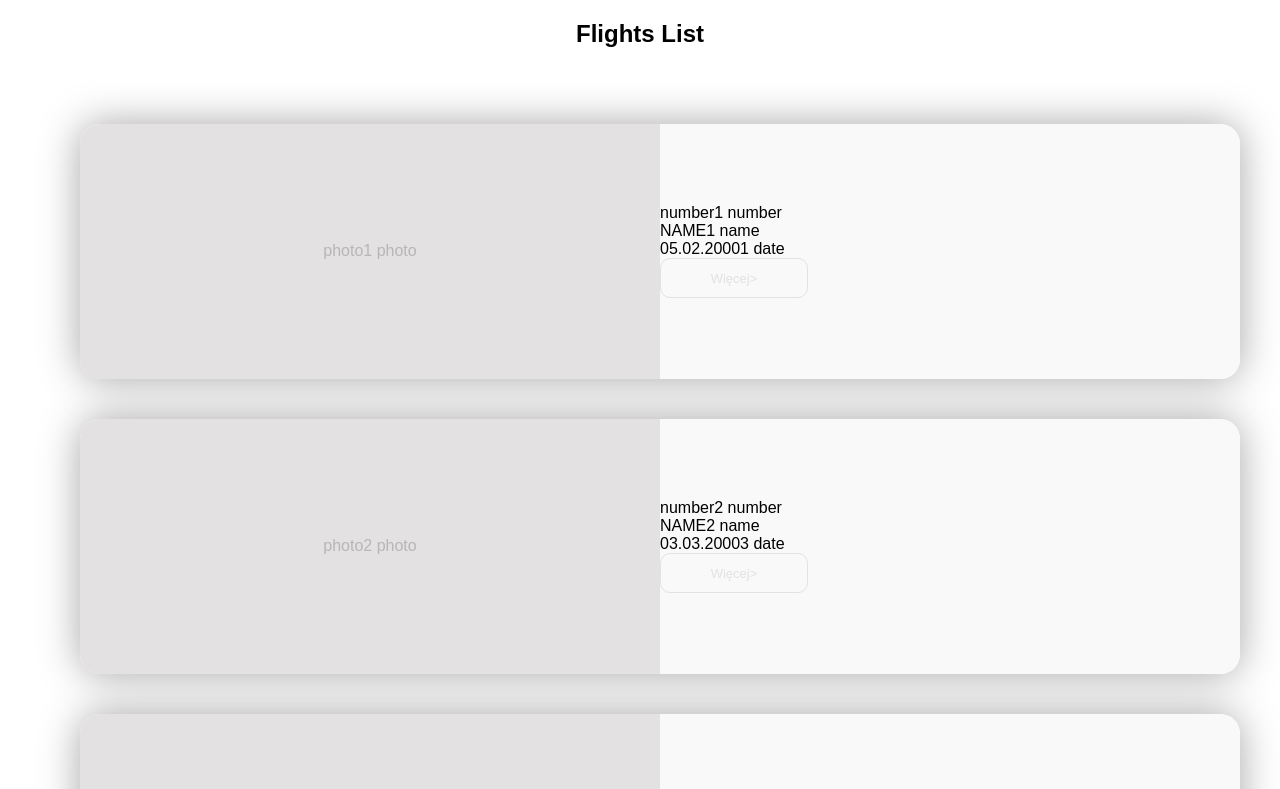
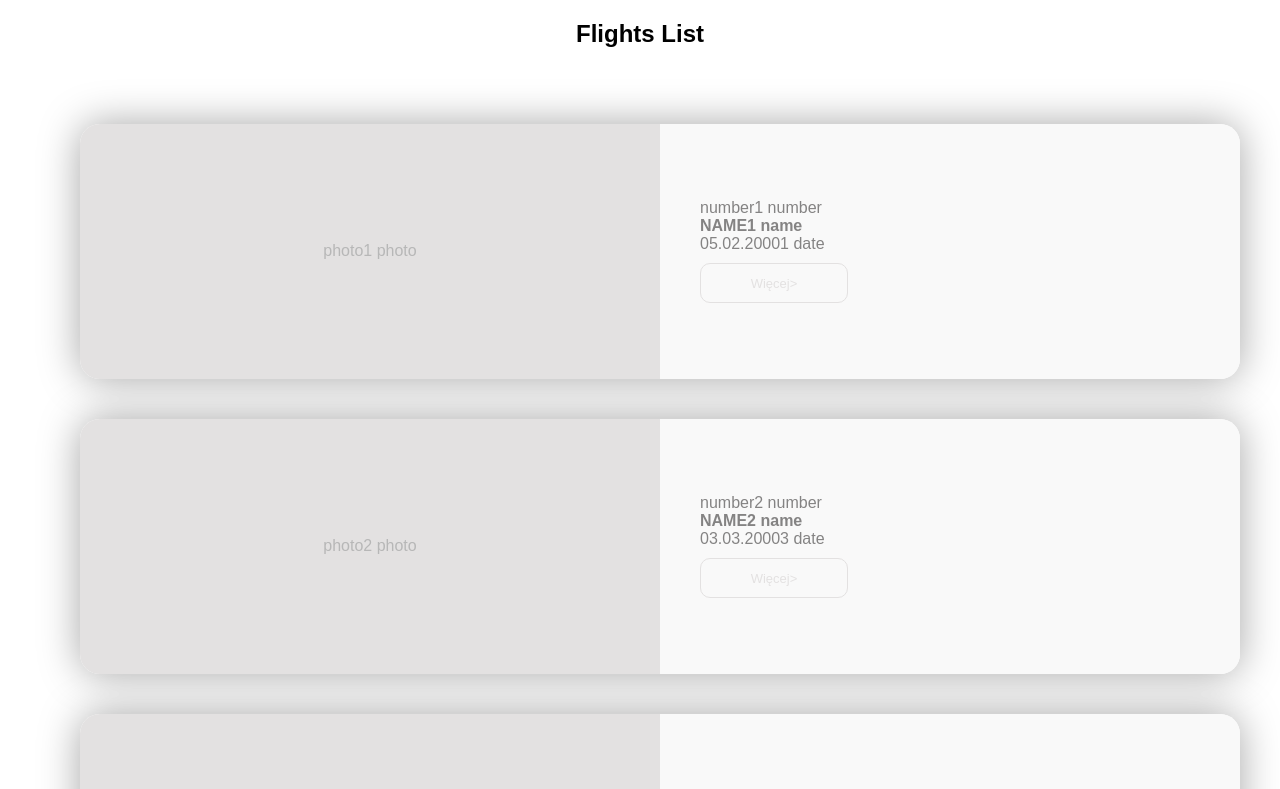
Before and after one commit to karolinaskorupska/cloudservices, a React (Create React App) app: page / in a window 1280 px wide. Shown: the top 789 px of the page. Built offline with nearby package versions, Linux system fonts and the light colour scheme.

Commit message:
styles done

```diff
--- a/src/assets/styles/theme.js
+++ b/src/assets/styles/theme.js
@@ -6,6 +6,7 @@ export const theme = {
     buttonActive: 'lightblue',
     photoBkg: 'rgb(227, 225, 225)',
     txtLight: 'rgb(183, 183, 183)',
+    txtDark: '#848383',
   },
   fontSize: {
     xsmallFont: '13px',
--- a/src/components/FlightsListItem/FlightsListItem.js
+++ b/src/components/FlightsListItem/FlightsListItem.js
@@ -1,14 +1,14 @@
 import React from 'react';
 import PropTypes from 'prop-types';
-import { Element, FlightMainPhoto, FlightInfo } from './FlightsListItem.styled';
+import { Element, FlightMainPhoto, FlightInfo, FlightNumber, FlightName } from './FlightsListItem.styled';
 import ButtonMore from 'components/buttons/ButtonMore';
 
 const FlightsListItem = ({ flightData: { flightDate, flightMainPhoto = 'no photo', flightName, flightNumber } }) => (
   <Element className="flightsListElement" key={flightNumber}>
     <FlightMainPhoto className="flightMainPhoto">{flightMainPhoto} photo</FlightMainPhoto>
     <FlightInfo className="flightInfo">
-      <span className="flightNumber">{flightNumber} number</span>
-      <div className="flightName">{flightName} name</div>
+      <FlightNumber className="flightNumber">{flightNumber} number</FlightNumber>
+      <FlightName className="flightName">{flightName} name</FlightName>
       <div className="flightDate">{flightDate} date</div>
       <ButtonMore />
     </FlightInfo>
--- a/src/components/FlightsListItem/FlightsListItem.styled.js
+++ b/src/components/FlightsListItem/FlightsListItem.styled.js
@@ -32,6 +32,7 @@ export const FlightMainPhoto = styled.div`
   justify-content: center;
   align-items: center;
   color: ${({ theme }) => theme.colors.txtLight};
+  font-size: ${({ theme }) => theme.fontSize.mediumFont};
 `;
 
 export const FlightInfo = styled.div`
@@ -42,6 +43,8 @@ export const FlightInfo = styled.div`
   flex-direction: column;
   justify-content: center;
   align-items: flex-start;
+  color: ${({ theme }) => theme.colors.txtDark};
+  padding-left: 40px;
 `;
 
 export const FlightNumber = styled.span`
@@ -49,3 +52,7 @@ export const FlightNumber = styled.span`
   font-size: ${({ theme }) => theme.fontSize.mediumFont};
   font-weight: 400;
 `;
+
+export const FlightName = styled.span`
+  font-weight: 800;
+`;
--- a/src/components/buttons/ButtonMore.styles.js
+++ b/src/components/buttons/ButtonMore.styles.js
@@ -12,6 +12,7 @@ export const StyledButton = styled.button`
   font-size: ${({ theme }) => theme.fontSize.xsmallFont};
   font-weight: 400;
   text-align: center;
+  margin-top: 10px;
   cursor: pointer;
   &:hover {
     border-color: ${({ theme }) => theme.colors.buttonActive};
```
